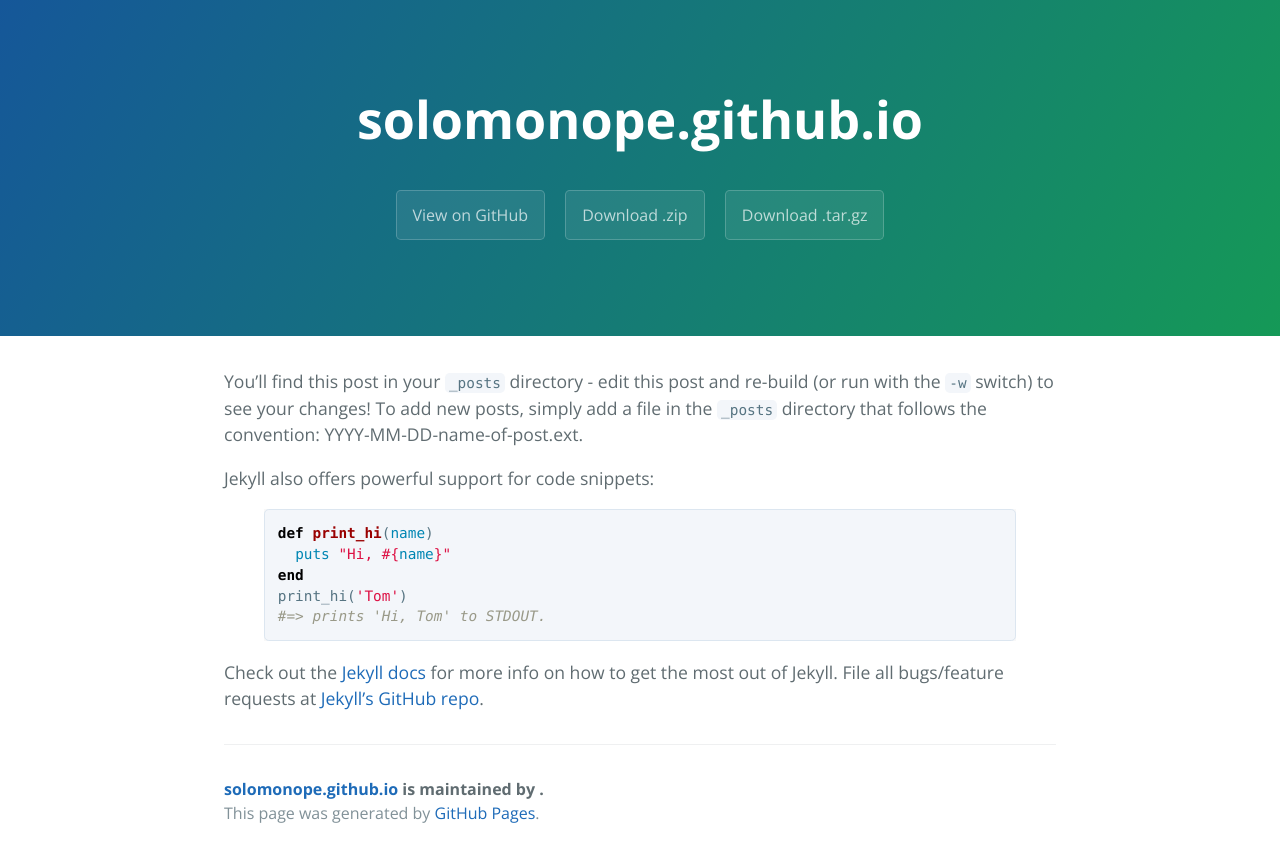
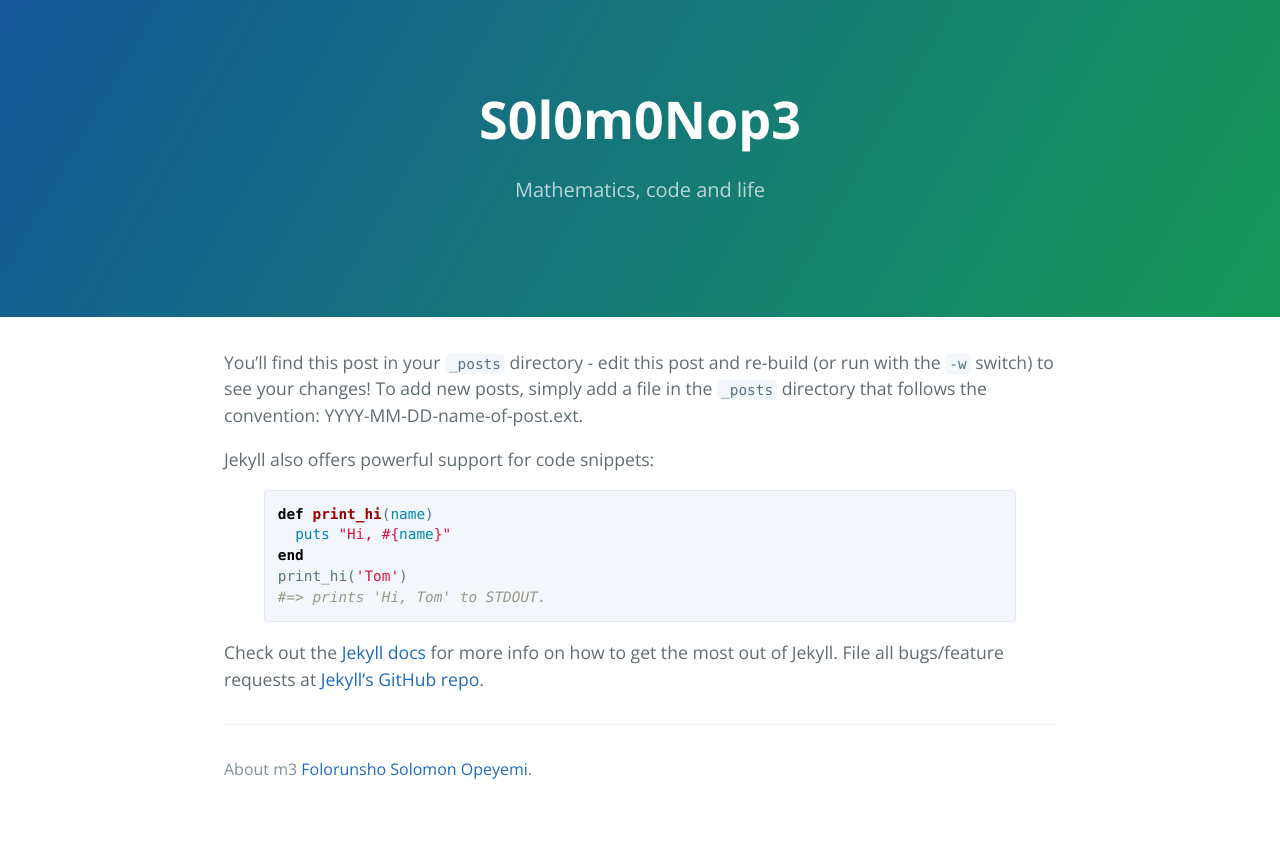
Before and after one commit to solomonope/solomonope.github.io, a Jekyll site: the page built from _posts/2016-02-12-sample-content.markdown, in a window 1280 px wide. Shown: the top 862 px of the page. Built offline with Jekyll 4.4.1, drawn with Linux system fonts in a browser that asks for light colours.

Commit message:
Added titles and shit

```diff
--- a/_includes/page-footer.html
+++ b/_includes/page-footer.html
@@ -1,4 +1,3 @@
 <footer class="site-footer">
-  <span class="site-footer-owner"><a href="{{ site.url }}">{{ site.title }}</a> is maintained by <a href="{{ site.author.url }}">{{ site.author.name }}</a>.</span>
-  <span class="site-footer-credits">This page was generated by <a href="https://pages.github.com">GitHub Pages</a>.</span>
+  <span class="site-footer-credits">About m3 <a href="https://pages.github.com">Folorunsho Solomon Opeyemi</a>.</span>
 </footer>
--- a/_includes/page-header.html
+++ b/_includes/page-header.html
@@ -1,7 +1,4 @@
 <section class="page-header">
-  <h1 class="project-name">{{ site.title }}</h1>
-  <h2 class="project-tagline">{{ site.tagline }}</h2>
-  <a href="#" class="btn">View on GitHub</a>
-  <a href="#" class="btn">Download .zip</a>
-  <a href="#" class="btn">Download .tar.gz</a>
+  <h1 class="project-name">S0l0m0Nop3</h1>
+  <h2 class="project-tagline">Mathematics, code and life</h2>
 </section>
```
Also changed, not shown: 1 other file.
